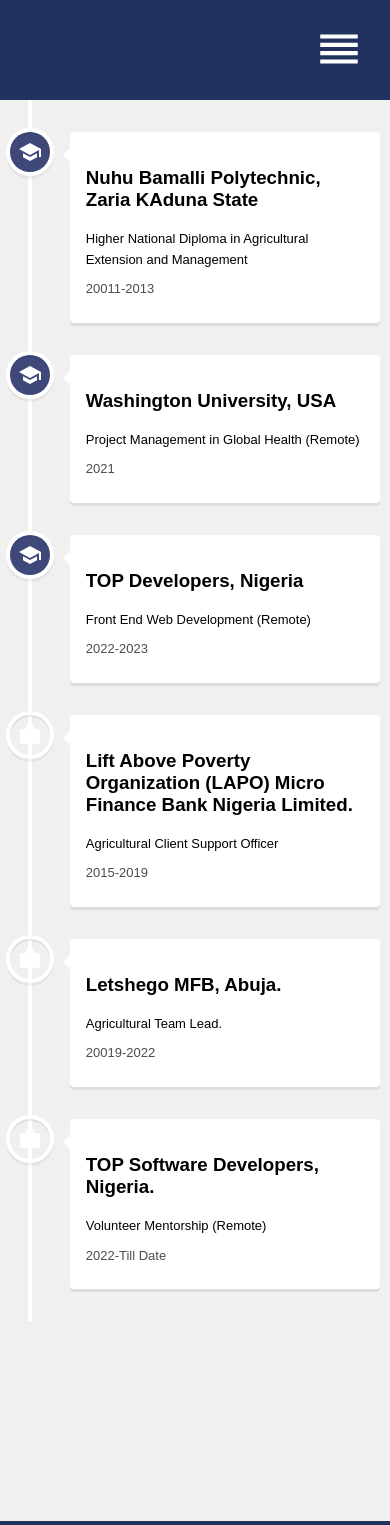
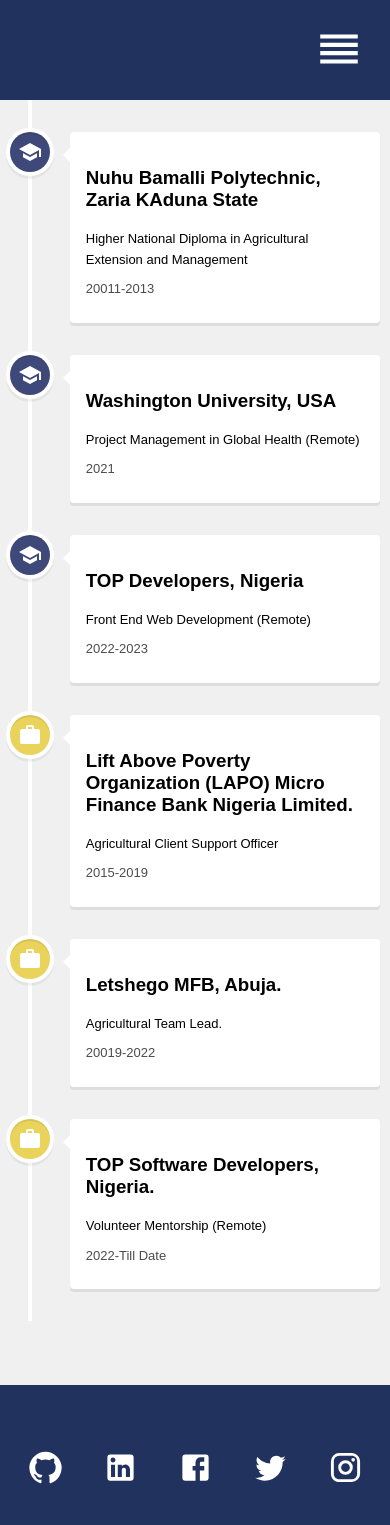
Before and after one commit to Kadunapikin/my-react-portfolio, a React (Create React App) app: page /experience in a window 390 px wide. Shown: the top 1525 px of the page. Built offline with nearby package versions, Linux system fonts and the light colour scheme.

Commit message:
add social media links to footer svg and style footer

```diff
--- a/src/components/Footer.js
+++ b/src/components/Footer.js
@@ -10,11 +10,11 @@
   return (
     <div className='footer'>
         <div className='socialMedia'>
-            <GithubIcon />
-            <LinkedInIcon />
-            <FacebookIcon />
-            <TwitterIcon />
-            <InstagramIcon />
+            <a href='https://github.com/Kadunapikin'><GithubIcon /></a>
+            <a href='https://www.linkedin.com/in/kadunapikin/'><LinkedInIcon /></a>
+            <a href='https://www.facebook.com/ibakoshi?mibextid=ZbWKwL'><FacebookIcon /></a>
+            <a href='https://twitter.com/Kadunapikin?t=BkjbDzGQlfmxYgeaPyGAZA&s=09'><TwitterIcon /></a>
+            <a href='https://instagram.com/kadunapikin?igshid=ZGUzMzM3NWJiOQ=='><InstagramIcon /></a>
         </div>
         <p> &copy; 2023 kadunapikin.com</p>
     </div>
--- a/src/helpers/ProjectList.js
+++ b/src/helpers/ProjectList.js
@@ -22,18 +22,18 @@
         href: "/#"
     },
     {
+        name: 'Etch A Sketch',
+        image: etchASketch,
+        skills: 'JavaScript, CSS, HTML, Bootstrap',
+        about: 'This is a project where i build a browser version of something between a sketchpad and an Etch-A-Sketch to flex my DOM manipulation skills.',
+        href: "https://kadunapikin.github.io/etch_a_sketch/"
+    },
+    {
         name: 'Rock Paper Scissors Game',
         image: rps,
         skills: 'JavaScript, CSS, HTML',
         about: 'A classic game between a user and computer. Players start each round by picking, “rock, paper or scissors!” While computer also randomly pick from choices array of [rock, paper and scissors]. Rock crushes scissors, scissors cut paper, and paper covers rock. It is played for five(5) rounds to decide who wins the game!',
         href : "https://kadunapikin.github.io/RockPaperScissors/"
-    },
-    {
-        name: 'Etch A Sketch',
-        image: etchASketch,
-        skills: 'JavaScript, CSS, HTML, Bootstrap',
-        about: 'This is a project where i build a browser version of something between a sketchpad and an Etch-A-Sketch to flex my DOM manipulation skills.',
-        href: "https://kadunapikin.github.io/etch_a_sketch/"
     },
     {
         name: 'Porfolio',
--- a/src/pages/Experience.js
+++ b/src/pages/Experience.js
@@ -3,6 +3,7 @@
 import 'react-vertical-timeline-component/style.min.css';
 import SchoolIcon from '@mui/icons-material/School';
 import WorkIcon from '@mui/icons-material/Work';
+import "react-vertical-timeline-component/style.min.css";
 
 function Experience() {
   return (
@@ -32,25 +33,25 @@
           <p>Front End Web Development (Remote)</p>
         </VerticalTimelineElement>
 
-        <VerticalTimelineElement className='vertical-timeline-element--education'
+        <VerticalTimelineElement className='vertical-timeline-element--work'
         date='2015-2019'
-        iconStyle={{ background: '#9d35b', color: '#fff' }}
+        iconStyle={{ background: '#e9d35b', color: '#fff' }}
         icon={<WorkIcon />}>
           <h3 className='vertical-timline-element-title'>Lift Above Poverty Organization (LAPO) Micro Finance Bank Nigeria Limited.</h3>
           <p>Agricultural Client Support Officer</p>
         </VerticalTimelineElement>
 
-        <VerticalTimelineElement className='vertical-timeline-element--education'
+        <VerticalTimelineElement className='vertical-timeline-element--work'
         date='20019-2022'
-        iconStyle={{ background: '#9d35b', color: '#fff' }}
+        iconStyle={{ background: '#e9d35b', color: '#fff' }}
         icon={<WorkIcon />}>
           <h3 className='vertical-timline-element-title'>Letshego MFB, Abuja.</h3>
           <p>Agricultural Team Lead.</p>
         </VerticalTimelineElement>
 
-        <VerticalTimelineElement className='vertical-timeline-element--education'
+        <VerticalTimelineElement className='vertical-timeline-element--work'
         date='2022-Till Date'
-        iconStyle={{ background: '#9d35b', color: '#fff' }}
+        iconStyle={{ background: '#e9d35b', color: '#fff' }}
         icon={<WorkIcon />}>
           <h3 className='vertical-timline-element-title'>TOP Software Developers,  Nigeria.</h3>
           <p>Volunteer Mentorship (Remote)</p>
--- a/src/pages/Home.js
+++ b/src/pages/Home.js
@@ -8,12 +8,12 @@
   return (
     <div className='home'>
       <div className='about'>
-        <h2>Hi, My Nmame is Bakoshi</h2>
+        <h2>Hi, My Name is Bakoshi</h2>
         <div className='prompt'>
           <p>A front end web developer, detail-oriented team player with strong passion for learning and Creating.</p>
-          <LinkedInIcon />
-          <GithubIcon />
-          <EmailIcon />
+          <a href='https://www.linkedin.com/in/kadunapikin/'><LinkedInIcon /></a>
+          <a href='https://github.com/Kadunapikin'><GithubIcon /></a>
+          <a href='ibakoshi27@gmail.com'><EmailIcon /></a>
         </div>
       </div>
       <div className='skills'>
--- a/src/styles/Footer.css
+++ b/src/styles/Footer.css
@@ -7,7 +7,7 @@
     align-items: center;
     flex-direction: column;
     padding-top: 10px;
-    margin-top: 200px;
+    margin-top: 6rem;
   }
 
   .socialMedia svg {
@@ -23,6 +23,10 @@
 
   @media only screen and (max-width: 600px) {
     .footer svg {
-      font-size: 50px;
+      font-size: 35px;
+    }
+
+    .footer {
+      margin-top: 4rem;
     }
   }
--- a/src/styles/Home.css
+++ b/src/styles/Home.css
@@ -32,6 +32,7 @@
     font-size: 60px;
     margin: 5px;
     color: white;
+    cursor: pointer;
   }
 
   .prompt p {
```
